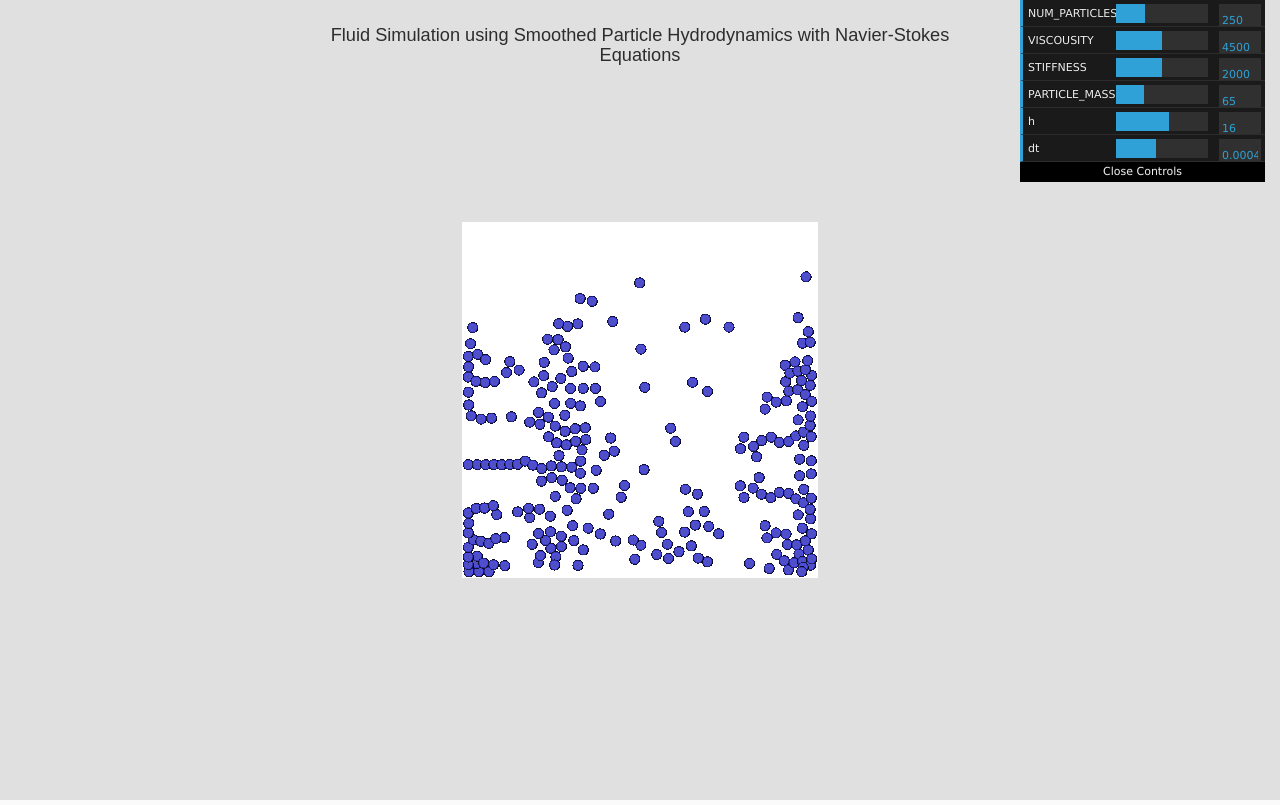
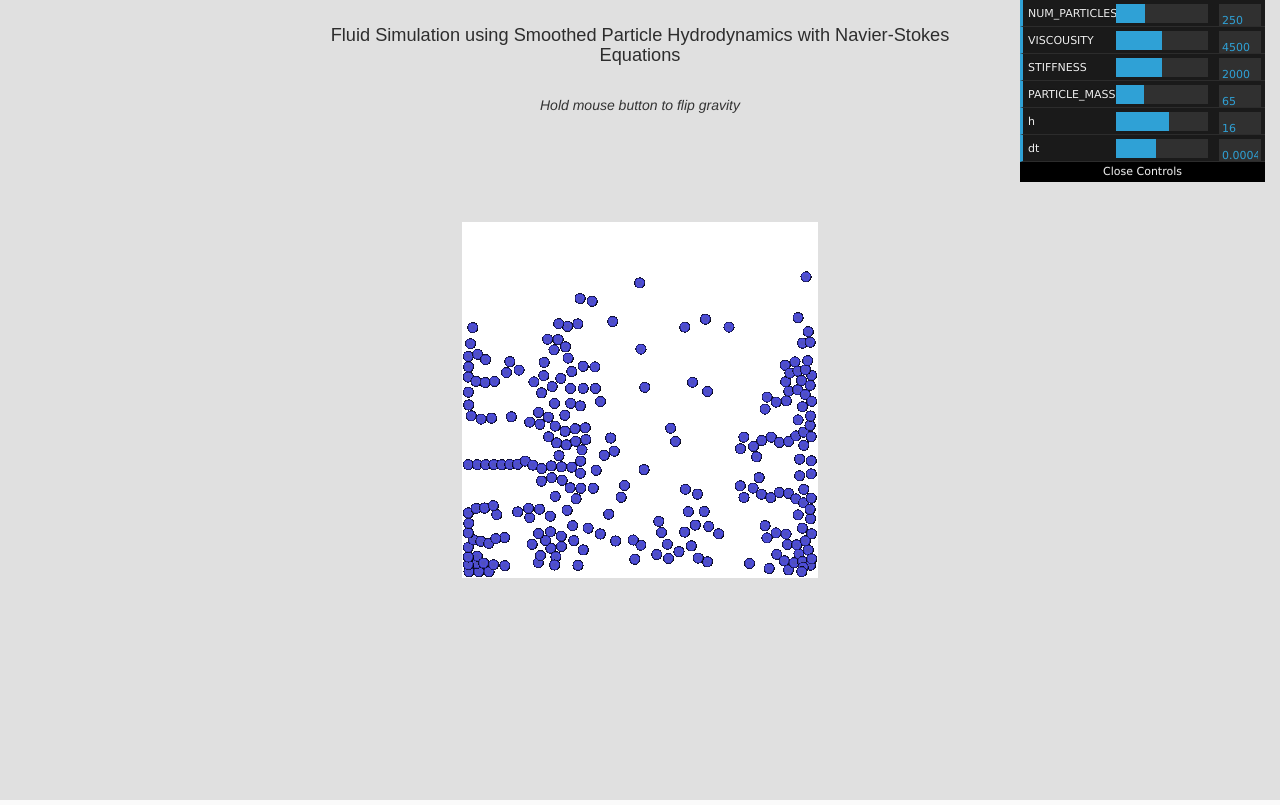
Before and after one commit to novalain/sph-fluid-webgl, a website: page app/index.html in a window 1280 px wide. Drawn offline with nearby package versions, Linux system fonts and the light colour scheme; animation ran at ten frames a second.

Commit message:
some css change

```diff
--- a/app/css/main.css
+++ b/app/css/main.css
@@ -20,7 +20,7 @@ body {
     color:white;
     font-size:1.3em;
     font-family:sans-serif;
-    font-weight:100;
+    font-weight:500;
     color:#2d2d2d;
 }
 
@@ -43,6 +43,6 @@ body {
     text-align:center;
 }
 
-#work{
-    color:red;
+#some-info{
+    font-style:italic;
 }
--- a/app/index.html
+++ b/app/index.html
@@ -22,7 +22,7 @@
         <div class="outerContainer" >
             <div class="centerDiv">
                 <h1 class="header">Fluid Simulation using Smoothed Particle Hydrodynamics with Navier-Stokes Equations</h1><br/>
-                    <!-- <span id="work">Interactive controls in progress</span></p> -->
+                    <span id="some-info">Hold mouse button to flip gravity</span></p>
             </div>
         </div>
 <!--
```
Also changed, not shown: app/js/main.js (+0 -9 lines).
